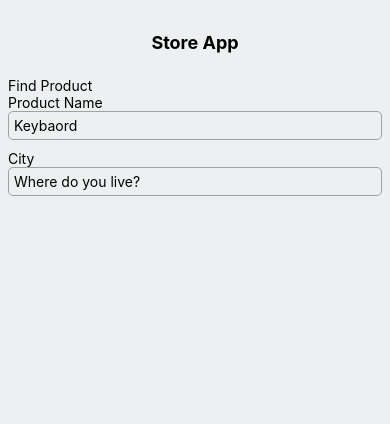
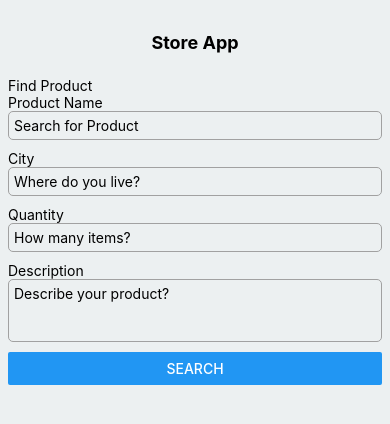
Before and after one commit to kldoon/MobileDev1_2027, a React Native app in the folder store-app/: screen / in a window 390 px wide. Shown: the top 424 px of the page. Built offline with nearby package versions, Linux system fonts and the light colour scheme.

Commit message:
State management 2 (store app)

```diff
--- a/store-app/components/FindProduct.jsx
+++ b/store-app/components/FindProduct.jsx
@@ -1,12 +1,22 @@
-import {View, Text, TextInput, StyleSheet} from 'react-native';
+import {View, Text, TextInput, Button, StyleSheet} from 'react-native';
 import { useState } from 'react';
 
 const FindProduct = () => {
-  const [pName, setPName] = useState("Keybaord");
+  const [pName, setPName] = useState("");
+  const [city, setCity] = useState("");
+  const [pQ, setPQ] = useState(0);
+  const [pDesc, setPDesc] = useState("");
 
   const handleProductNameChange = (val) => {
     setPName(val);
     // console.log(val);
+  }
+
+  const handleSubmit = () => {
+    console.log(pName);
+    console.log(city);
+    console.log(pQ);
+    console.log(pDesc);
   }
 
   return (
@@ -19,6 +29,9 @@ const FindProduct = () => {
           placeholder="Search for Product"
           onChangeText={handleProductNameChange}
           value={pName}
+          // secureTextEntry={true}   // make it password input
+          maxLength={30}
+
         />
       </View>
       <View style={styles.inputGroup}>
@@ -26,8 +39,30 @@ const FindProduct = () => {
         <TextInput
           style={styles.input}
           placeholder="Where do you live?"
+          // onChangeText={setCity}
+          onChangeText={val => setCity(val.toUpperCase())}
         />
       </View>
+      <View style={styles.inputGroup}>
+        <Text>Quantity</Text>
+        <TextInput
+          style={styles.input}
+          placeholder="How many items?"
+          inputMode="numeric"
+          onChangeText={val => setPQ(Number(val))}
+        />
+      </View>
+      <View style={styles.inputGroup}>
+        <Text>Description</Text>
+        <TextInput
+          style={styles.input}
+          placeholder="Describe your product?"
+          multiline
+          numberOfLines={3}
+          onChangeText={setPDesc}
+        />
+      </View>
+      <Button title="Search" onPress={handleSubmit}/>
     </View>
   )
 };
```
